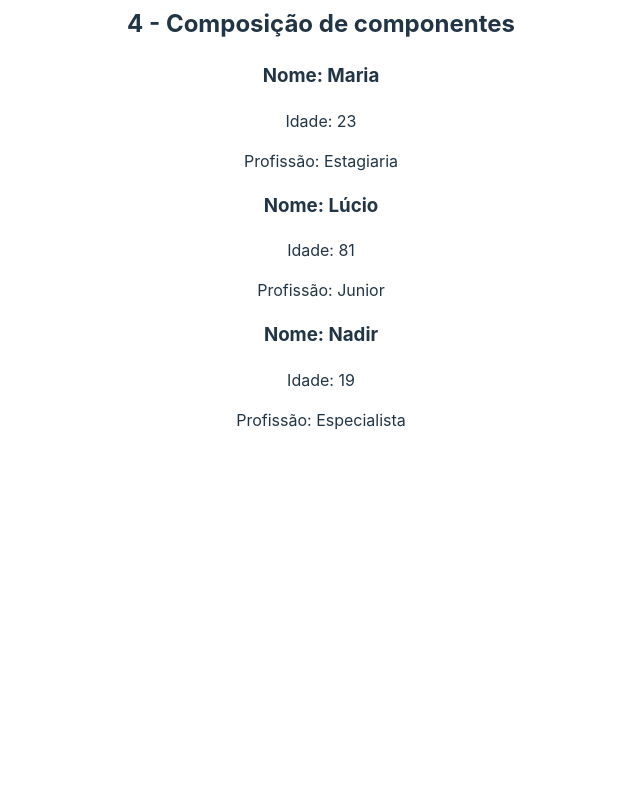
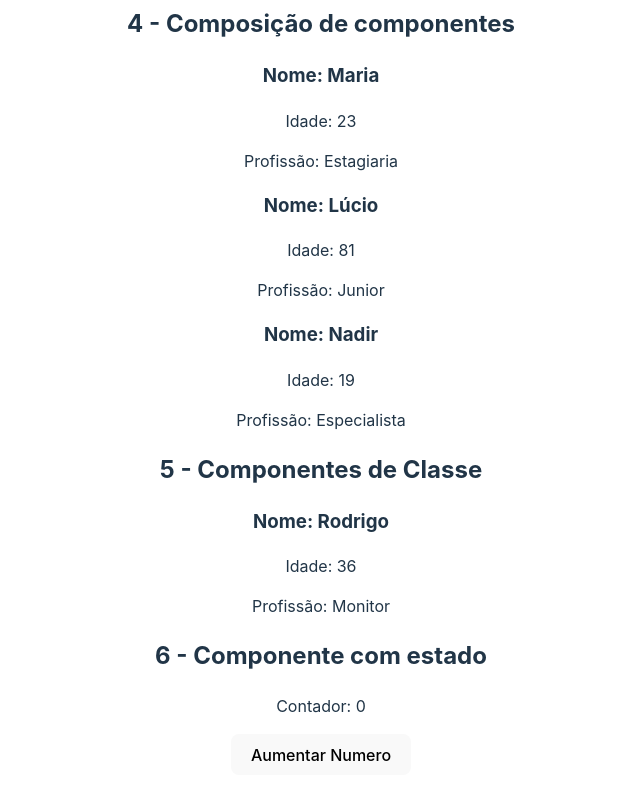
Before and after one commit to mabiamabia/Desafios-react, a React (Vite) app in the folder COMPONENTES_E_PROPS/: page / in a window 1280 px wide. Shown: the part 444-1244 px from the top of the page, without its empty margins (319-959 px from the left). Before the commit the page ends 924 px from the top, so only its background shows below. Built offline with nearby package versions, Linux system fonts and the light colour scheme.

Commit message:
feat: useState

```diff
--- a/COMPONENTES_E_PROPS/src/App.jsx
+++ b/COMPONENTES_E_PROPS/src/App.jsx
@@ -3,6 +3,8 @@ import HelloName from './components/Name'
 import Profile from './components/Profile'
 import './App.css'
 import Family from './components/Family'
+import ProfileClass from './components/ProfileClass'
+import Counter from './components/Counter'
 
 function App() {
 
@@ -27,6 +29,12 @@ function App() {
       <h2>4 - Composição de componentes</h2>
       <Family members={members} />
 
+      <h2>5 - Componentes de Classe</h2>
+      <ProfileClass name="Rodrigo" age={36} job="Monitor" />
+
+      <h2>6 - Componente com estado</h2>
+      <Counter />
+
     </>
   )
 
--- /dev/null
+++ b/COMPONENTES_E_PROPS/src/components/Counter.jsx
@@ -0,0 +1,12 @@
+import { useState } from "react";
+
+const Counter = () => {
+    const [count, setCount] = useState(0);
+    return (
+        <div><p>Contador: {count}</p>
+            <button onClick={() => setCount(count + 1)}>Aumentar Numero</button>
+        </div>
+    )
+}
+
+export default Counter;
--- /dev/null
+++ b/COMPONENTES_E_PROPS/src/components/ProfileClass.jsx
@@ -0,0 +1,16 @@
+import { Component } from "react";
+
+class ProfileClass extends Component {
+    render() {
+        const { name, age, job } = this.props
+        return (
+            <>
+                <h3>Nome: {name}</h3>
+                <p>Idade: {age}</p>
+                <p>Profissão: {job}</p>
+            </>
+        )
+    }
+}
+
+export default ProfileClass;
```
